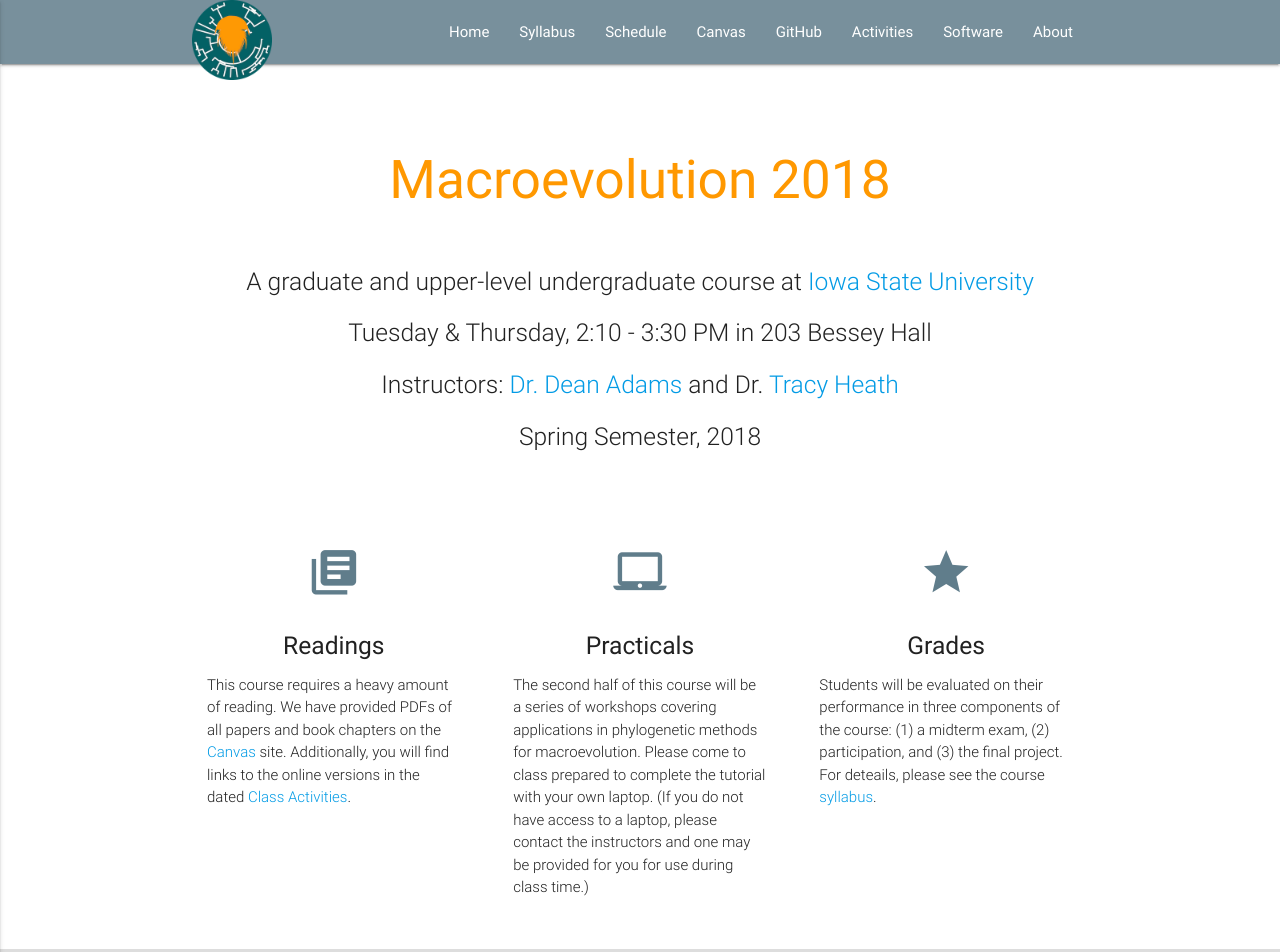
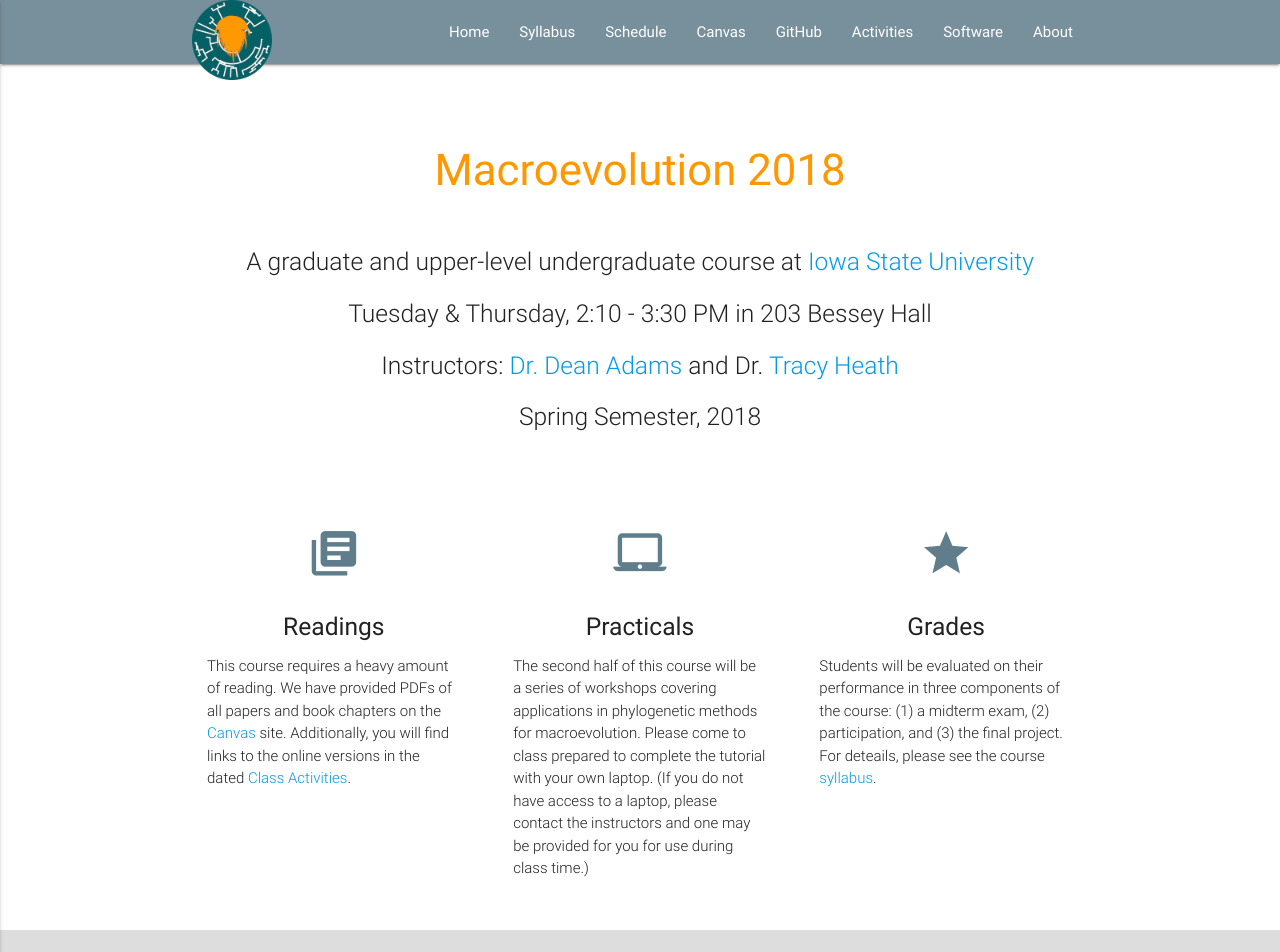
Before and after one commit to EEOB-Macroevolution/EEOB-565X-Spring2018, a Jekyll site: the page built from index.md, in a window 1280 px wide. Shown: the top 952 px of the page. Built offline with Jekyll 4.4.1, drawn with Linux system fonts in a browser that asks for light colours.

Commit message:
updated site title font size

```diff
--- a/_layouts/home.html
+++ b/_layouts/home.html
@@ -5,7 +5,7 @@ layout: default
   <div class="section no-pad-bot" id="index-banner">
     <div class="container">
       <br><br>
-      <h2 class="header center orange-text">{{ site.title }}</h2>
+      <h3 class="header center orange-text">{{ site.title }}</h3>
       <div class="row center">
         <h5 class="header col s12 light">{{ content }}</h5>
       </div>
```
